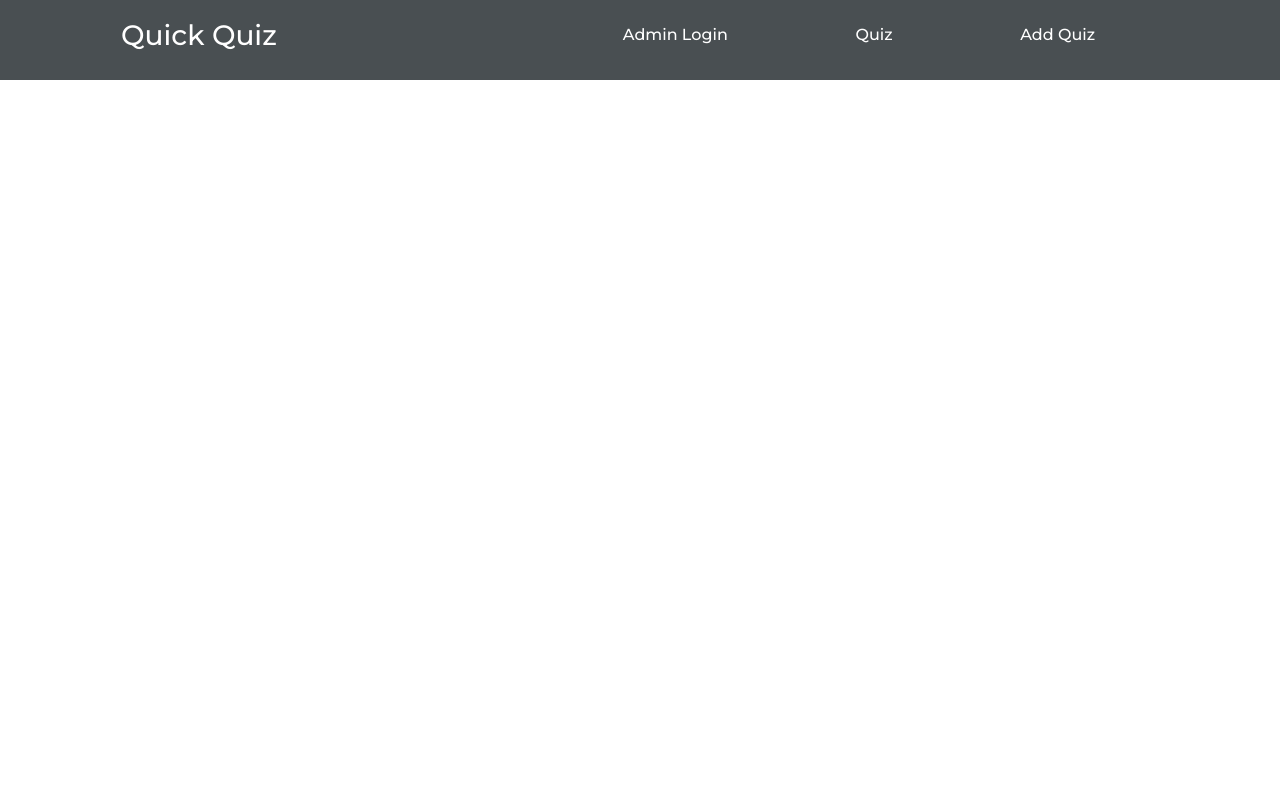
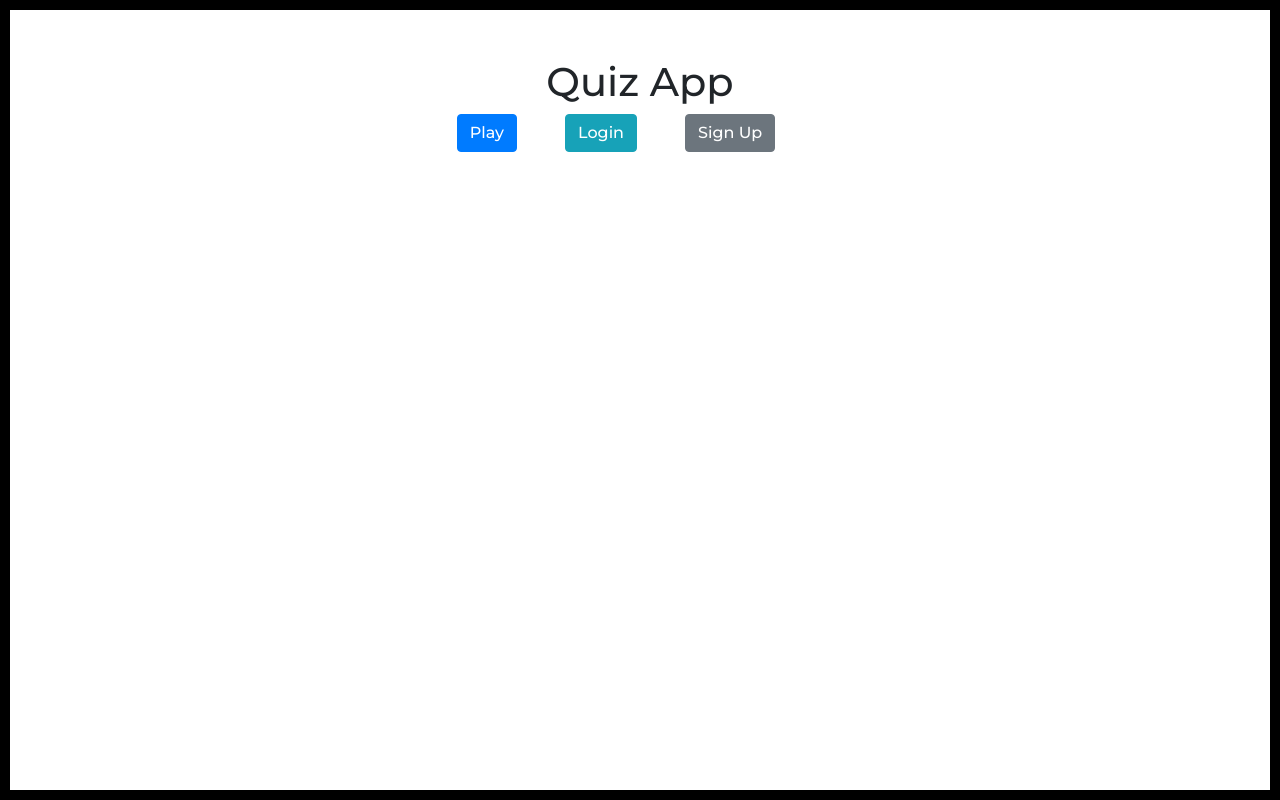
Before and after one commit to shadman-ahmed-bs23/quiz-app, a React (Create React App) app: page / in a window 1280 px wide. Built offline with nearby package versions, Linux system fonts and the light colour scheme.

Commit message:
Home and instruction page added:

```diff
--- a/package.json
+++ b/package.json
@@ -8,6 +8,7 @@
     "@testing-library/user-event": "^7.2.1",
     "react": "^16.13.1",
     "react-dom": "^16.13.1",
+    "react-helmet": "^6.1.0",
     "react-router-dom": "^5.2.0",
     "react-scripts": "3.4.3"
   },
--- a/src/App.css
+++ b/src/App.css
@@ -25,19 +25,9 @@ li {
 	text-decoration: none !important;
 }
 
-/* Add Quiz CSS */
-.formDiv {
-	width: 80%;
+.home {
+	height: 100vh;
+	text-align: center;
+	margin: 0px auto;
+	border: 10px solid black;
 }
-.option {
-	display: flex;
-}
-label {
-	padding: 0px 10px;
-}
-#option1,
-#option2,
-#option3,
-#option4 {
-	width: 120px;
-}
--- a/src/App.js
+++ b/src/App.js
@@ -1,4 +1,6 @@
-import React from "react";
+import React, { useState } from "react";
+
+//Importing CSS
 import "./App.css";
 
 //Importing Components
@@ -6,18 +8,29 @@ import Nav from "./components/Nav";
 import Login from "./components/Login";
 import Quiz from "./components/Quiz";
 import AddQuiz from "./components/AddQuiz";
+import Home from "./components/Home";
+import QuizInstructions from "./components/QuizInstructions";
 
+//Importing from react router
 import { BrowserRouter as Router, Switch, Route } from "react-router-dom";
 
 function App() {
 	return (
+		/*
 		<Router>
 			<div className="App">
 				<Nav />
-				<Route exact path="/login" component={Login} />
-				<Route exact path="/quiz" component={Quiz} />
-				<Route exact path="/add-quiz" component={AddQuiz} />
+				<Switch>
+					<Route exact path="/login" component={Login} />
+					<Route exact path="/quiz" component={Quiz} />
+					<Route exact path="/add-quiz" component={AddQuiz} />
+				</Switch>
 			</div>
+		</Router>
+		*/
+		<Router>
+			<Route path="/" exact component={Home} />
+			<Route path="/play/instructions" exact component={QuizInstructions} />
 		</Router>
 	);
 }
--- a/src/components/AddQuiz.js
+++ b/src/components/AddQuiz.js
@@ -1,11 +1,37 @@
-import { render } from "@testing-library/react";
 import React from "react";
 import "./../App.css";
 
-function AddQuiz() {
+const AddQuiz = ({
+	question,
+	setQuestion,
+	option1,
+	option2,
+	option3,
+	option4,
+	setOption1,
+	setOption2,
+	setOption3,
+	setOption4,
+	answer,
+	setAnswer,
+}) => {
+	const questionHandler = (e) => {
+		console.log(e.target.value);
+		setQuestion(e.target.value);
+	};
 	return (
 		<div className="AddQuiz container">
 			<h3>Add Quiz Component</h3>
+
+			<form>
+				<input
+					value={question}
+					onChange={(e) => {
+						this.setQuestion(e.target.value);
+					}}
+					type="text"
+				/>
+			</form>
 			<div className="formDiv">
 				<form>
 					<div className="form-group">
@@ -29,6 +55,6 @@ function AddQuiz() {
 			</div>
 		</div>
 	);
-}
+};
 
 export default AddQuiz;
--- /dev/null
+++ b/src/components/Home.js
@@ -0,0 +1,30 @@
+import React, { Fragment } from "react";
+import { Helmet } from "react-helmet";
+import { Link } from "react-router-dom";
+
+import "./../App.css";
+
+const Home = () => (
+	<Fragment>
+		<Helmet>
+			{" "}
+			<title>Quiz App - Home</title>{" "}
+		</Helmet>
+
+		<div className="home">
+			<h1 className="text-center mt-5">Quiz App</h1>
+
+			<Link to="/play/instructions">
+				<button className="btn btn-primary mr-5">Play</button>
+			</Link>
+			<Link to="/login">
+				<button className="btn btn-info mr-5">Login</button>
+			</Link>
+			<Link to="/register">
+				<button className="btn btn-secondary mr-5">Sign Up</button>
+			</Link>
+		</div>
+	</Fragment>
+);
+
+export default Home;
--- /dev/null
+++ b/src/components/QuizInstructions.js
@@ -0,0 +1,21 @@
+import React, { Component, Fragment } from "react";
+import { Link } from "react-router-dom";
+import { Helmet } from "react-helmet";
+
+const QuizInstructions = () => {
+	return (
+		<Fragment>
+			<Helmet>
+				<title>Quiz Instructions - Quiz App</title>
+			</Helmet>
+			<div className="container">
+				<h1 className="text-center mt-5">Just play a simple quiz app</h1>
+				<h3 className="text-center mt-5">
+					There are no instructions actually :V
+				</h3>
+			</div>
+		</Fragment>
+	);
+};
+
+export default QuizInstructions;
```
Also changed, not shown: 1 other file (tests, documents, lock files or other folders).
